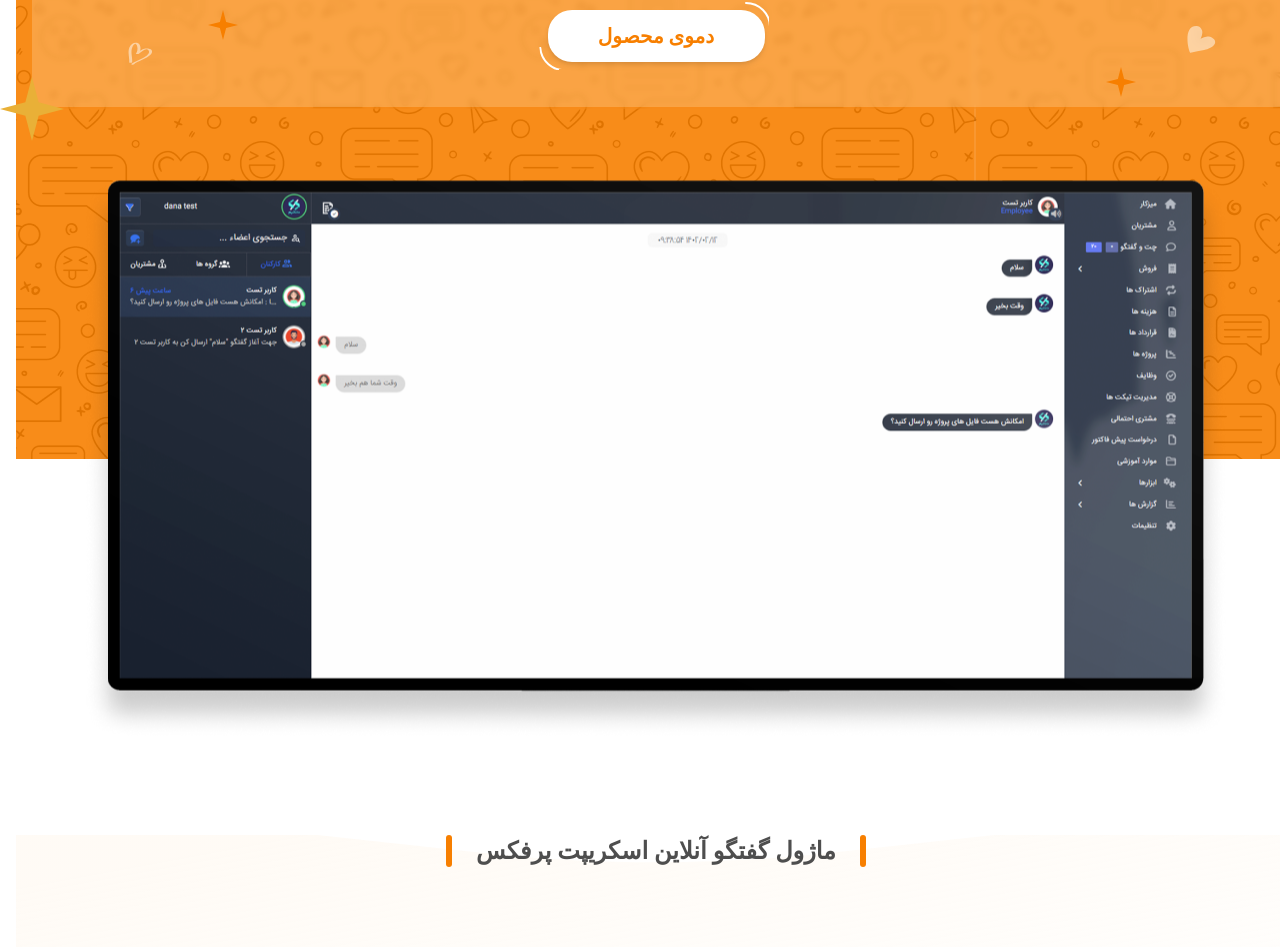
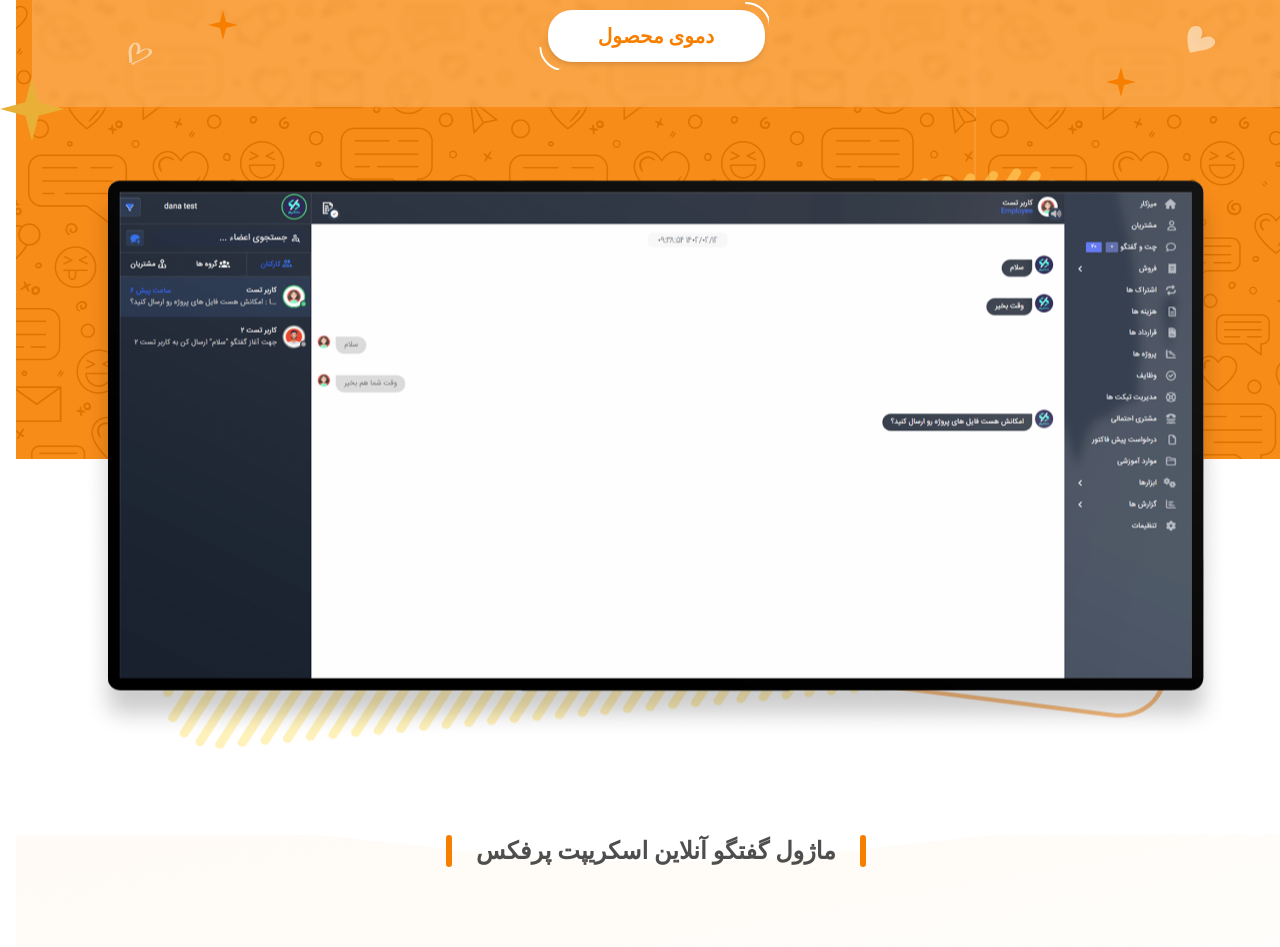
Before and after one commit to mahyarErshad/perfex-chat, a React (Create React App) app: page / in a window 1280 px wide. Shown: the part 607-1554 px from the top of the page. Built offline with nearby package versions, Linux system fonts and the light colour scheme; a web font is replaced by a local one.

Commit message:
bannerBehindShape added to the dom

```diff
--- a/src/Components/HeroSection/HeroSection.jsx
+++ b/src/Components/HeroSection/HeroSection.jsx
@@ -64,7 +64,8 @@ const HeroSection = () => {
         <SmallEmptyHeart className="absolute bottom-11 left-24 max-md:hidden" />
         <BigGoldStar className="absolute bottom-0 left-0 max-md:hidden -translate-x-[50%] translate-y-[50%]" />
       </div>
-      <img className="absolute bottom-0 translate-y-[50%]" src={desktopImage} alt="Screenshot of perfex chat module" />
+      <img className="absolute bottom-0 translate-y-[50%] z-20" src={desktopImage} alt="Screenshot of perfex chat module" />
+      <img className="absolute bottom-0 translate-y-[50%] z-10" src={bannerBehindShape} alt="Shape for background" />
     </section>
   );
 };
```
